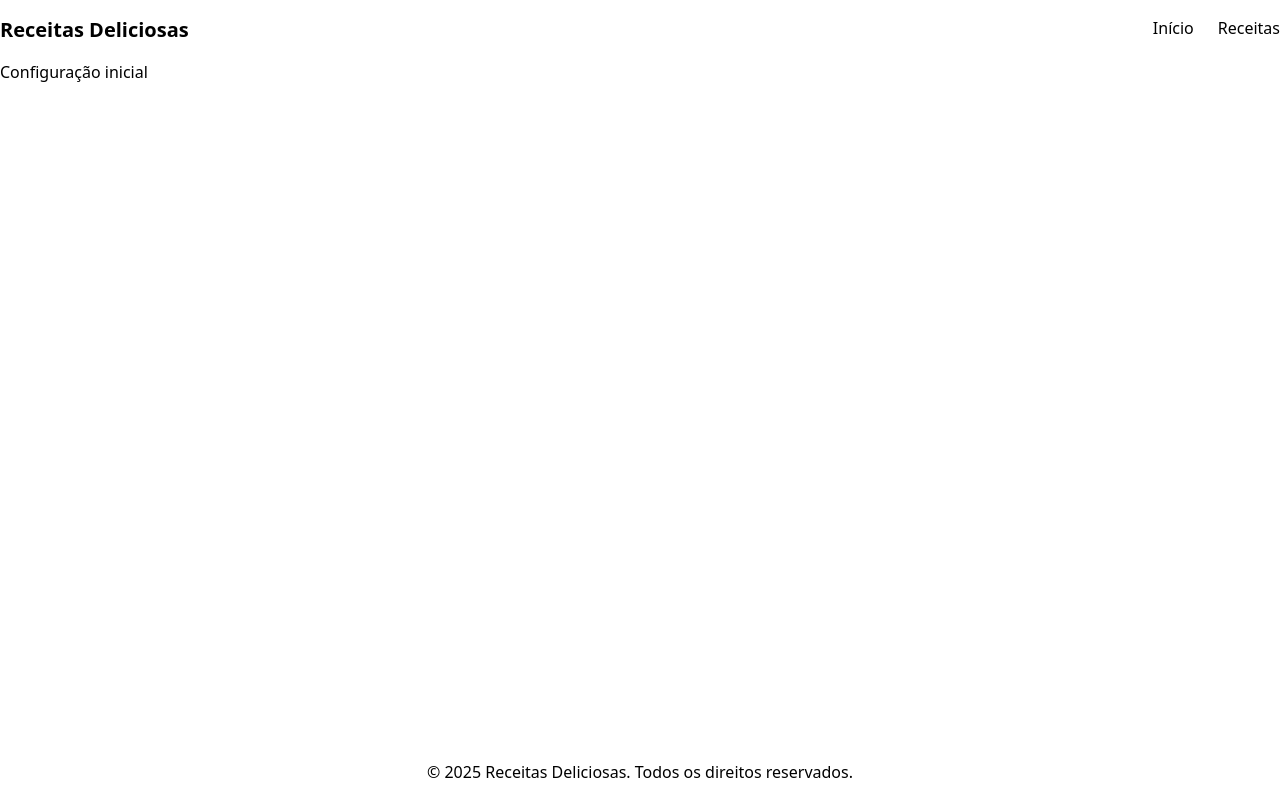
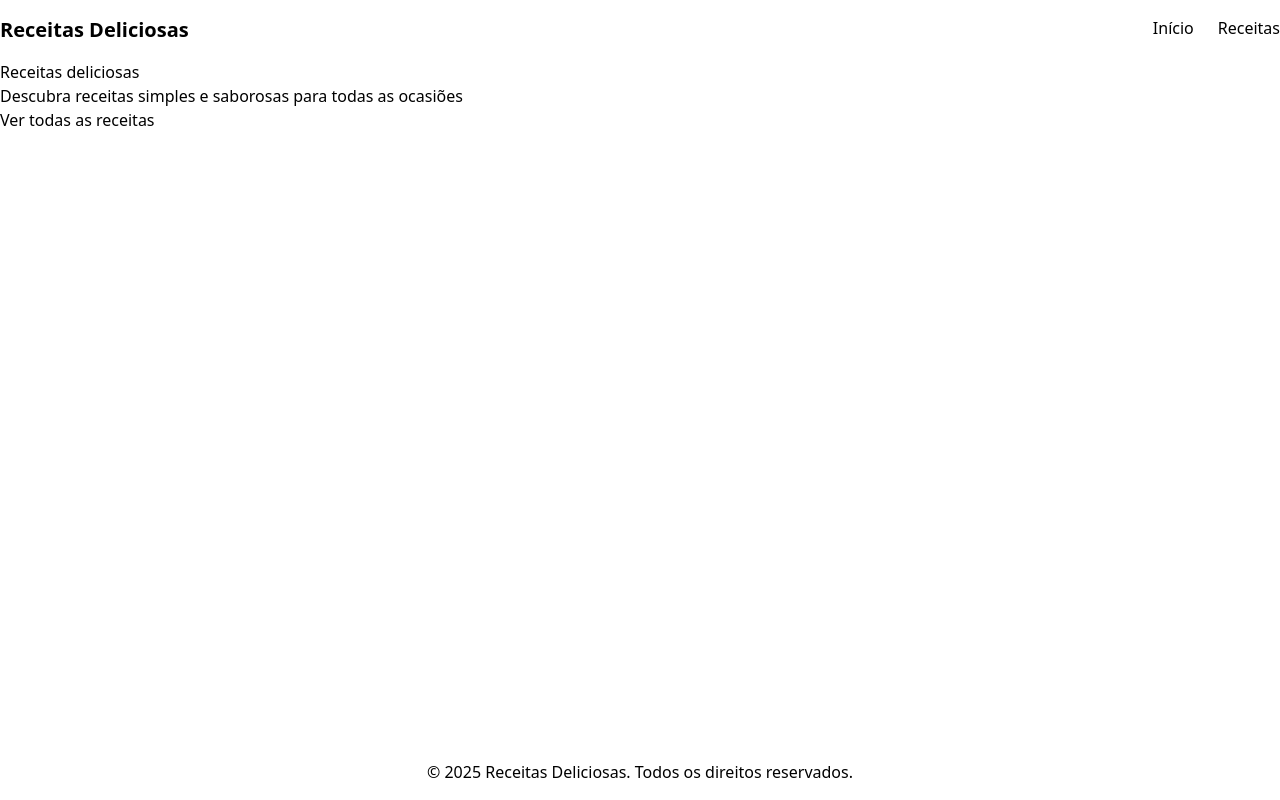
Before and after one commit to cavicf/Receitas-CapacitacaoByron, a Next.js app: page / in a window 1280 px wide. Built offline with nearby package versions, Linux system fonts and the light colour scheme.

Commit message:
feat: estrutura da seção Hero

```diff
--- a/src/app/page.tsx
+++ b/src/app/page.tsx
@@ -1,8 +1,15 @@
+import Link from "next/link";
 
 export default function Home() {
   return (
     <main className="flex-grow">
-      <h1>Configuração inicial</h1>
+      <div className="container mx-auto">
+        <section>
+          <h1>Receitas deliciosas</h1>
+          <p>Descubra receitas simples e saborosas para todas as ocasiões</p>
+          <Link href='/receitas'>Ver todas as receitas</Link>
+        </section>
+      </div>
     </main>
   );
 }
```
